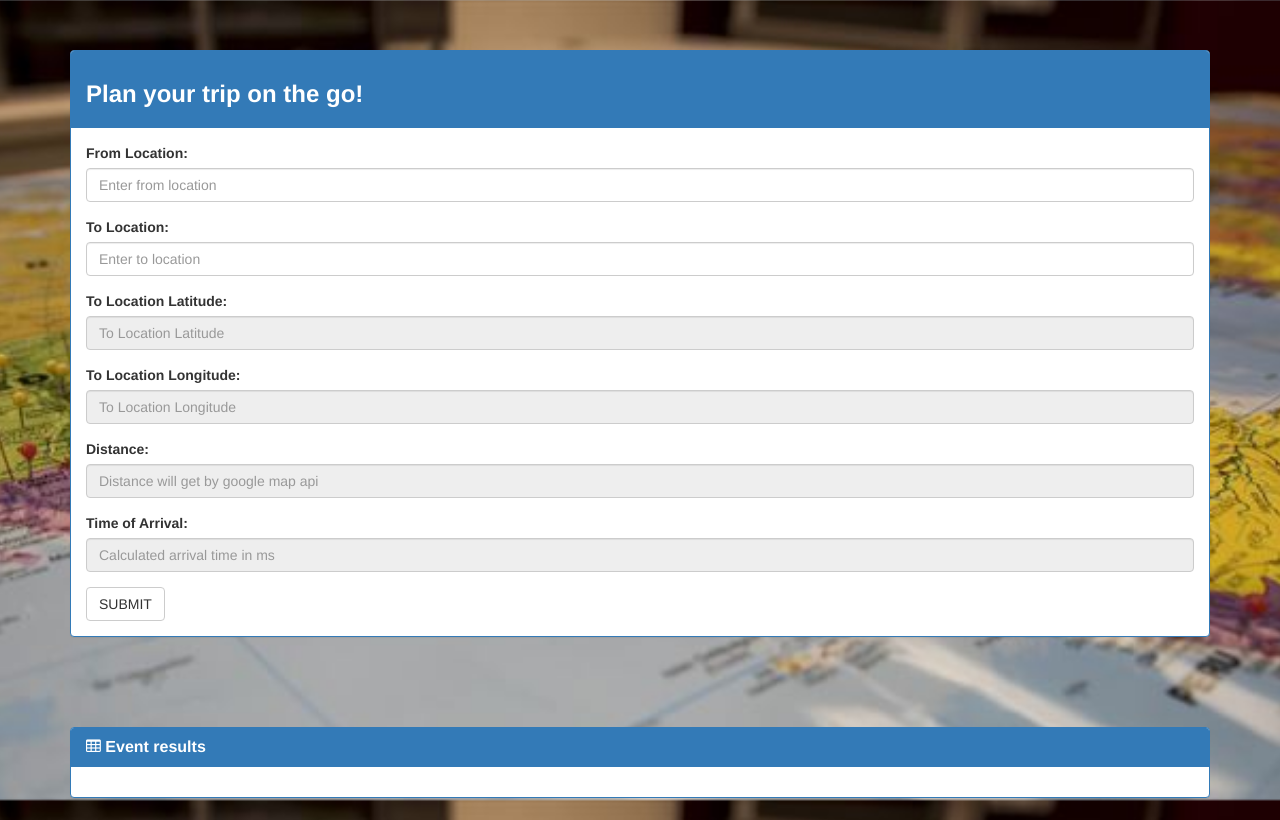
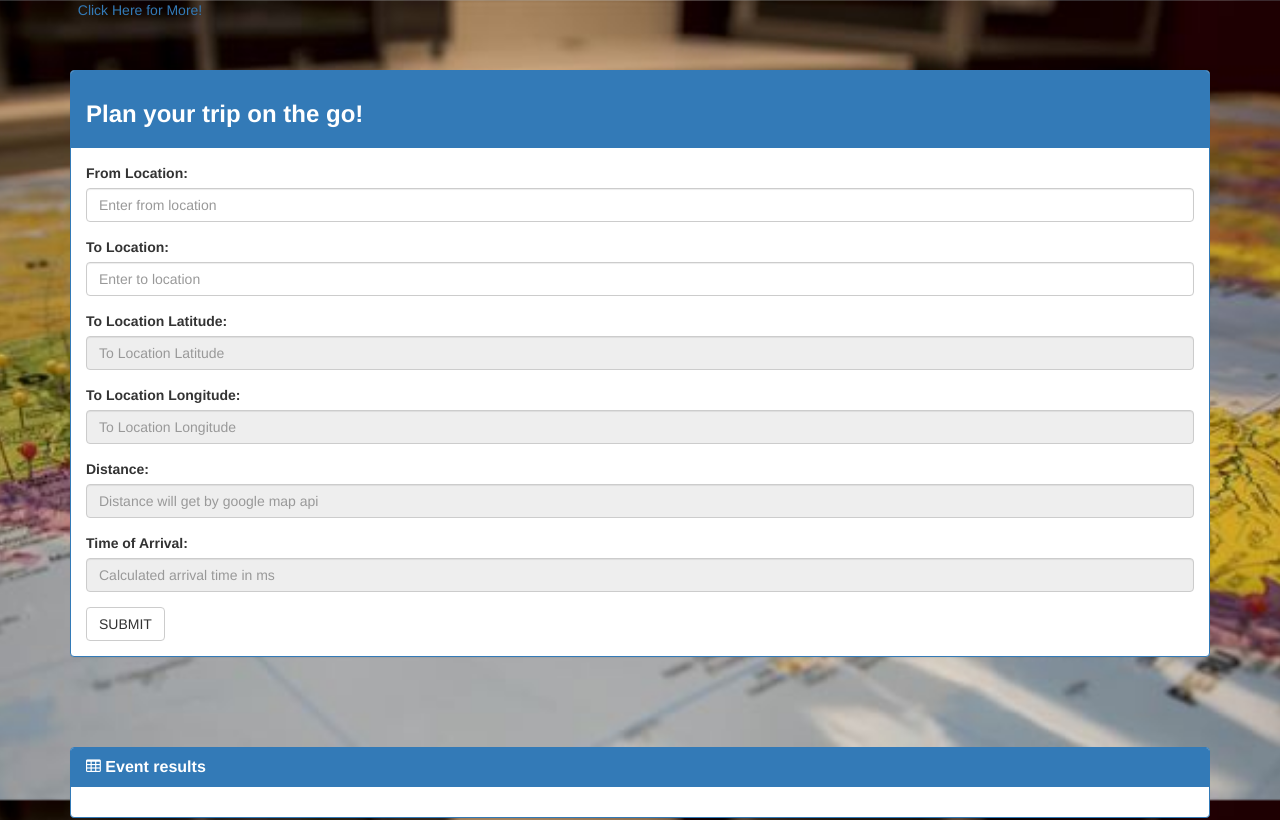
Before and after one commit to fakenewz/tripify, a plain HTML site: page index.html in a window 1280 px wide. Shown: the top 820 px of the page. Drawn offline with nearby package versions, Linux system fonts and the light colour scheme; some packages are replaced by stand-ins of ours.

Commit message:
Update index.html
Revised

```diff
--- a/index.html
+++ b/index.html
@@ -19,7 +19,7 @@
 <div class="container">
 <div class="row">
         <div class="col-sm-12">
-
+          <div class="capThree"><a href = "https://fakenewz.github.io/TripifyAdditional/youtube/youtubeAPI" target ="_blank">&nbsp Click Here for More!</a></div>
           <!-- search parameters -->
           <div class="panel panel-primary">
             <div class="panel-heading">
```
